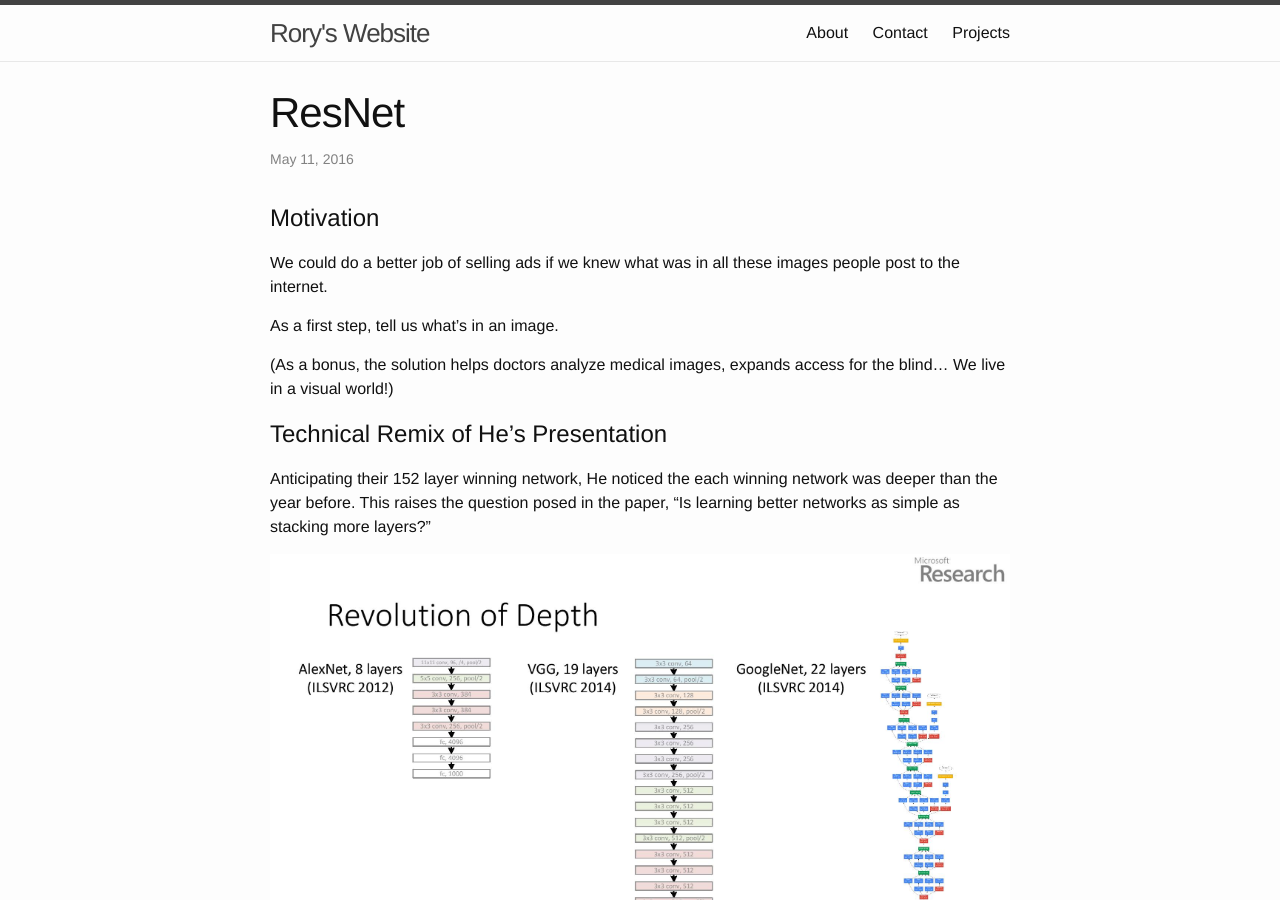
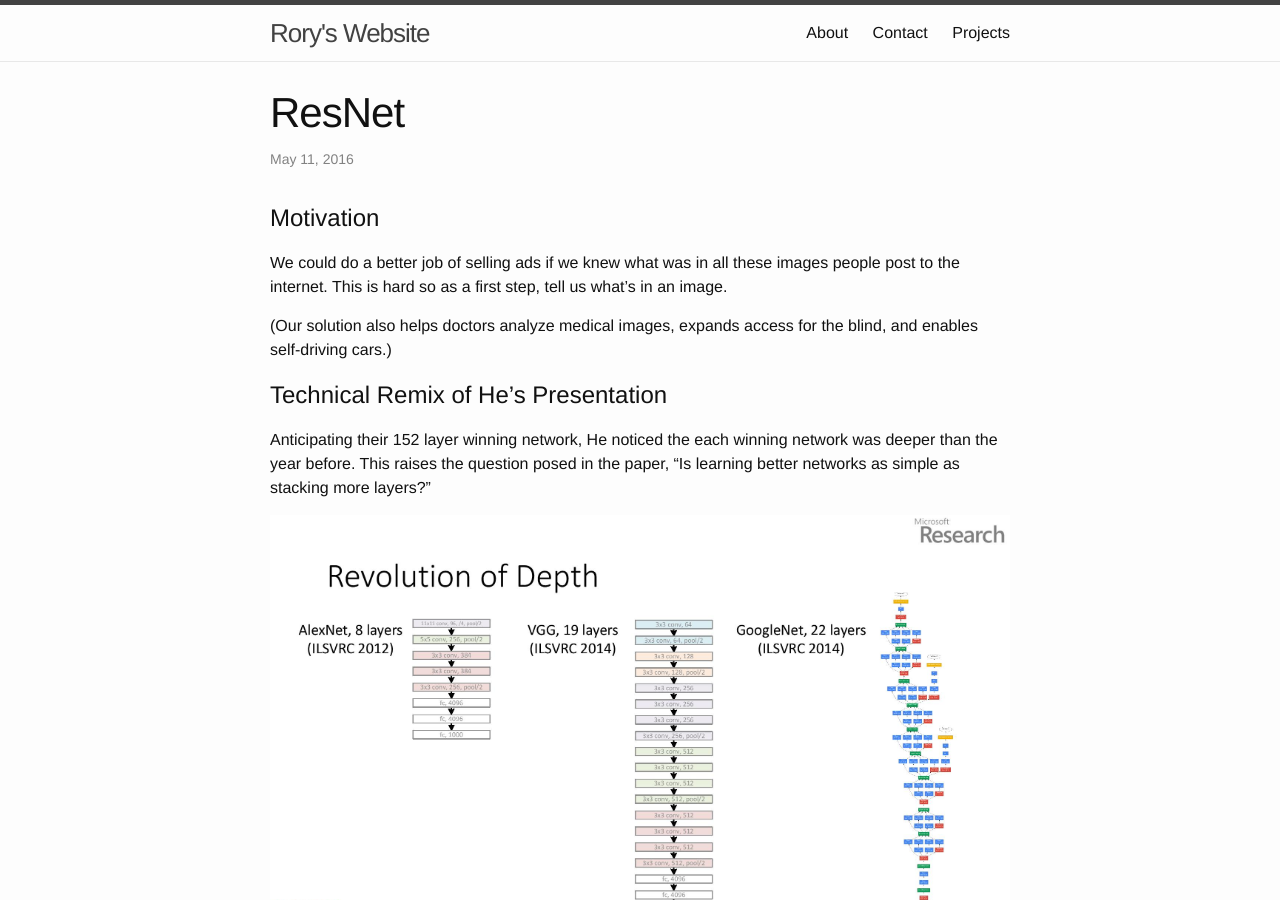
Before and after one commit to roryhr/roryhr.github.io, a Jekyll site: the page built from _posts/2016-05-11-resnet.md, in a window 1280 px wide and 900 px high. Built offline with Jekyll 4.4.1, drawn with Linux system fonts in a browser that asks for light colours; some of the changed text lies outside the part shown.

Commit message:
edit post

```diff
--- a/_posts/2016-05-11-resnet.md
+++ b/_posts/2016-05-11-resnet.md
@@ -8,11 +8,10 @@ categories: neural networks
 
 We could do a better job of selling ads if we knew what was in all these
 images people post to the internet.
+This is hard so as a first step, tell us what's in an image.
 
-As a first step, tell us what's in an image.
-
-(As a bonus, the solution helps doctors analyze medical images,
-expands access for the blind... We live in a visual world!)
+(Our solution also helps doctors analyze medical images,
+expands access for the blind, and enables self-driving cars.)
 
 # Technical Remix of He's Presentation
 
@@ -45,7 +44,7 @@ In a residual network the weights learn H(x)-x.
 
 # Code
 
-If you want to see some code...
+If you want to see some code... T
 
 ### Original Recipe, Caffe
 
```
